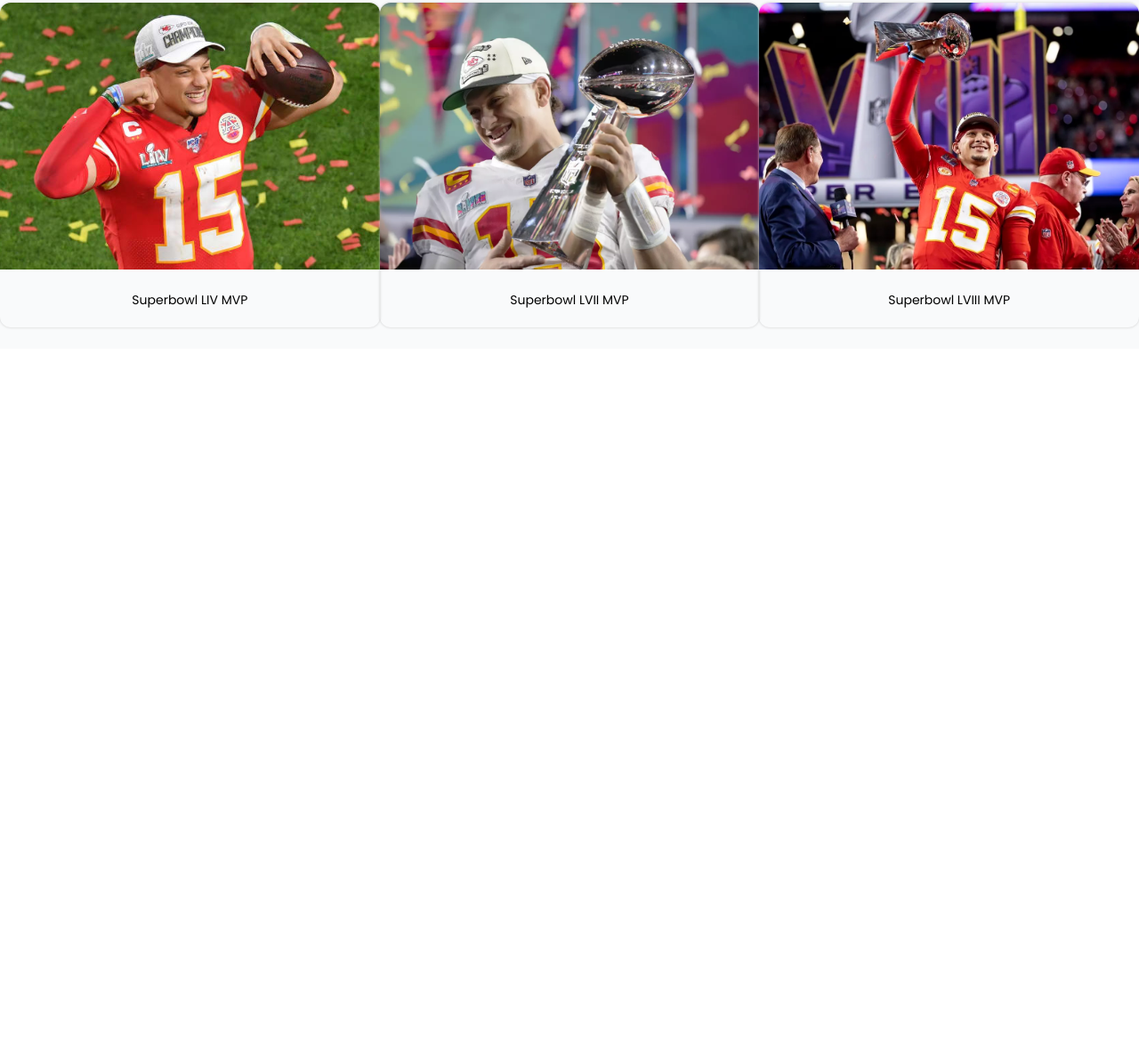
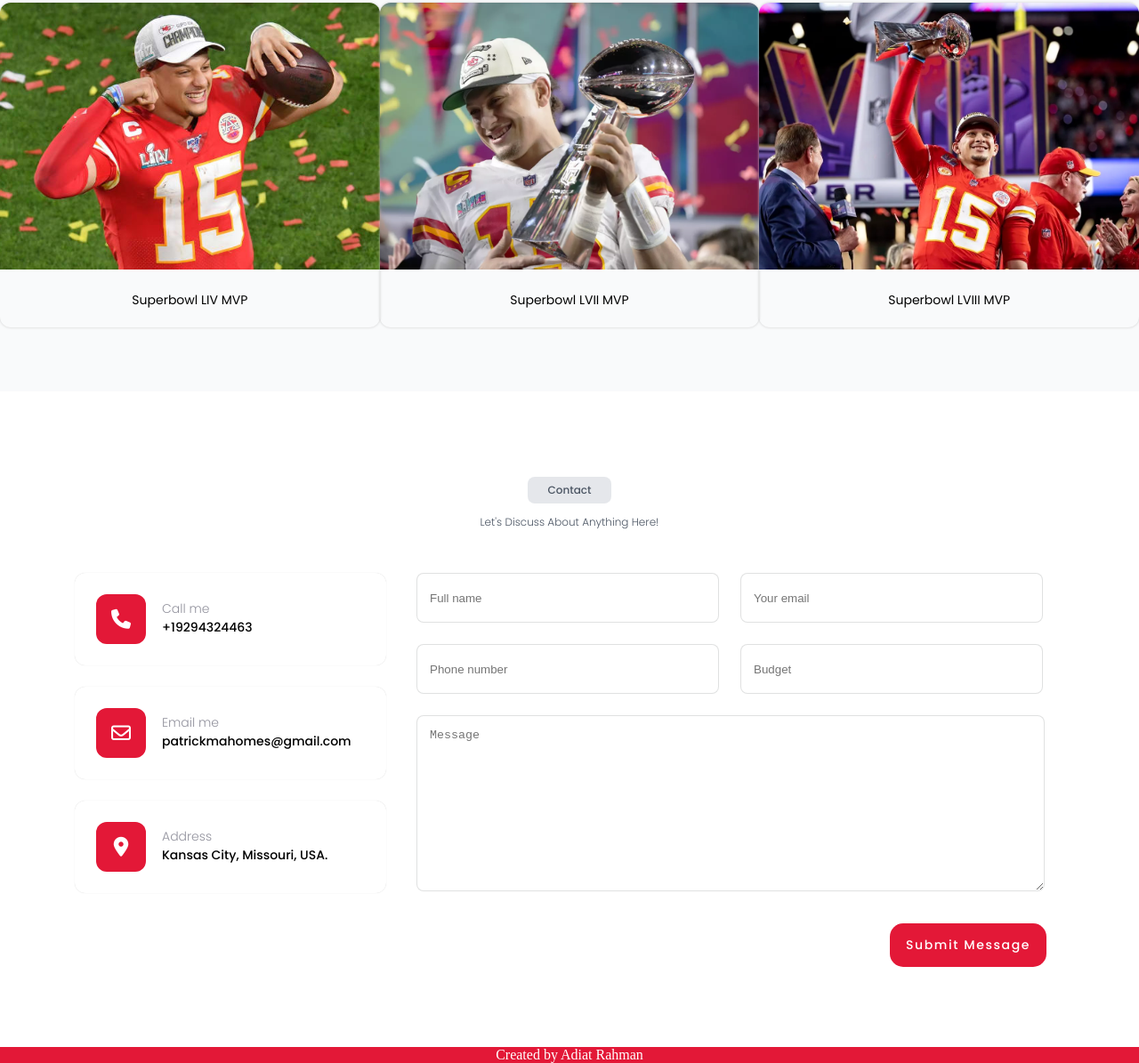
Before and after one commit to adiatraa/patrickMahomes-portfolio, a plain HTML site: page index.html in a window 1280 px wide. Shown: the part 3249-4444 px from the top of the page at 89% size. Before the commit the page ends 3641 px from the top, so only its background shows below. Drawn offline with Linux system fonts and the light colour scheme; a web font is replaced by a local one.

Commit message:
finished this website (adding contact section, footer, and achievement section)

```diff
--- a/index.html
+++ b/index.html
@@ -20,7 +20,7 @@
             </div>
             <ul>
                 <li>
-                    <a href="#home">Home</a>
+                    <a href="#hero">Home</a>
                 </li>
                 <li>
                     <a href="#about-me">About Me</a>
@@ -34,7 +34,7 @@
             </ul>
         </nav>
     </header>
-    <section class="hero">
+    <section class="hero" id="hero">
         <div class="imgHero">
             <img src="images/coverPict.png" alt="" height="auto" width="800px">
         </div>
@@ -86,7 +86,7 @@
         <div class="card-area">
             <div class="card grid-aboutMe">
                 <div class="col-span-4">
-                        <img src="images/aboutme1.jpeg" alt="" class="img-card">
+                    <img src="images/aboutme1.jpeg" alt="" class="img-card">
                 </div>
                 <div class="col-span-8">
                     <p id="card-title-p">01 / Rise to Greatness</p>
@@ -95,11 +95,14 @@
                         senior year, the son of former MLB pitcher Pat Mahomes also excelled on the mound. Facing off
                         against future MLB pitcher Michael Kopech, he tallied 16 strikeouts in a no-hitter.<br><br>
 
-                        Though Mahomes had committed to play football at Texas Tech, the Detroit Tigers selected him in the
+                        Though Mahomes had committed to play football at Texas Tech, the Detroit Tigers selected him in
+                        the
                         37th round of the 2014 MLB draft. <br><br>
 
-                        In college he played both sports before focusing on the gridiron as a junior. That year, he amassed
-                        5,052 passing yards and 41 touchdowns against 10 interceptions in head coach Kliff Kingsbury's Air
+                        In college he played both sports before focusing on the gridiron as a junior. That year, he
+                        amassed
+                        5,052 passing yards and 41 touchdowns against 10 interceptions in head coach Kliff Kingsbury's
+                        Air
                         Raid offense.<br><br>
 
                         Mahomes was far from a lock to be an early pick, but he decided to forgo his final year of
@@ -116,13 +119,20 @@
                 </div>
                 <div class="col-span-8">
                     <p id="card-title-p">02 / A Rare Rookie Understudy</p>
-                    <p id="card-content-p">In an age when first-round quarterbacks are expected to start as rookies—sometimes as soon as Week 1—Mahomes watched Smith guide Kansas City back to the playoffs. After essentially redshirting in his first year, he wasted little time rewarding the organization's foresight and patience.<br><br>
+                    <p id="card-content-p">In an age when first-round quarterbacks are expected to start as
+                        rookies—sometimes as soon as Week 1—Mahomes watched Smith guide Kansas City back to the
+                        playoffs. After essentially redshirting in his first year, he wasted little time rewarding the
+                        organization's foresight and patience.<br><br>
 
-                        In the first full season as a chief team starter, Mahomes joined Peyton Manning and Tom Brady in a highly exclusive club by tossing 50 passing touchdowns. At just 23 years of age, he matched Dan Marino as the youngest to ever eclipse 5,000 passing yards in a season.<br><br>
+                        In the first full season as a chief team starter, Mahomes joined Peyton Manning and Tom Brady in
+                        a highly exclusive club by tossing 50 passing touchdowns. At just 23 years of age, he matched
+                        Dan Marino as the youngest to ever eclipse 5,000 passing yards in a season.<br><br>
 
-                        The season's overwhelming MVP took his squad to the AFC Championship Game, but K.C. lost in overtime to Brady's New England Patriots. <br><br>
+                        The season's overwhelming MVP took his squad to the AFC Championship Game, but K.C. lost in
+                        overtime to Brady's New England Patriots. <br><br>
 
-                        Following his unprecedented NFL introduction, Mahomes said it was "just the beginning." He's certainly lived up to that declaration.<br><br>
+                        Following his unprecedented NFL introduction, Mahomes said it was "just the beginning." He's
+                        certainly lived up to that declaration.<br><br>
                     </p>
                     <div class="button-container">
                         <a href="#" class="btn-card">Read More →</a>
@@ -137,11 +147,19 @@
                     <p id="card-title-p">03 / A Champion Chasing More</p>
                     <p id="card-content-p">How do you follow a 50-touchdown debut? Mahomes won the Super Bowl.<br><br>
 
-                        Though he didn't replicate his Madden-like numbers from the previous season, Mahomes accumulated 901 passing yards and 10 touchdowns with just two interceptions in three come-from-behind playoff wins. With the Chiefs down 20-10 to the San Francisco 49ers, he led them to 21 unanswered fourth-quarter points and the team's first championship in 50 years. He was named Super Bowl LIV MVP.<br><br>
+                        Though he didn't replicate his Madden-like numbers from the previous season, Mahomes accumulated
+                        901 passing yards and 10 touchdowns with just two interceptions in three come-from-behind
+                        playoff wins. With the Chiefs down 20-10 to the San Francisco 49ers, he led them to 21
+                        unanswered fourth-quarter points and the team's first championship in 50 years. He was named
+                        Super Bowl LIV MVP.<br><br>
 
-                        During the offseason, the organization awarded him a record-setting contract extension for $450 million over 10 years. Don't be surprised if he brings more than one more title to Arrowhead Stadium before the deal expires. <br><br>
+                        During the offseason, the organization awarded him a record-setting contract extension for $450
+                        million over 10 years. Don't be surprised if he brings more than one more title to Arrowhead
+                        Stadium before the deal expires. <br><br>
 
-                        Mahomes showed no signs of complacency after getting paid, posting 4,730 passing yards with 38 touchdowns to just six interceptions. With a first-round playoff bye, Kansas City could become the first back-to-back champion since 2003 and 2004 New England.<br><br>
+                        Mahomes showed no signs of complacency after getting paid, posting 4,730 passing yards with 38
+                        touchdowns to just six interceptions. With a first-round playoff bye, Kansas City could become
+                        the first back-to-back champion since 2003 and 2004 New England.<br><br>
                     </p>
                     <div class="button-container">
                         <a href="#" class="btn-card">Read More →</a>
@@ -213,9 +231,77 @@
 
             </div>
         </div>
+    </section>
+
+    <section class="contact" id="contact">
+        <div class="subtitle-container">
+            <p class="title-p">Contact</p>
+        </div>
+        <p class="subtitle-p">Let's Discuss About Anything Here!</p>
+        <div class="contact-container">
+            <div class="contact-content">
+                <div class="contact-call d-flex mg-b-24 contact-deco">
+                    <div class="contact-icon">
+                        <i class="fa-solid fa-phone"></i>
+                    </div>
+                    <div class="contact-data">
+                        <p class="contact-mainP">Call me</p>
+                        <p class="contact-subP">+19294324463</p>
+                    </div>
+                </div>
+                <div class="contact-email d-flex mg-b-24 contact-deco">
+                    <div class="contact-icon">
+                        <i class="fa-regular fa-envelope"></i>
+                    </div>
+                    <div class="contact-data">
+                        <p class="contact-mainP">Email me</p>
+                        <p class="contact-subP">patrickmahomes@gmail.com</p>
+                    </div>
+                </div>
+                <div class="contact-address d-flex mg-b-24 contact-deco">
+                    <div class="contact-icon">
+                        <i class="fa-solid fa-location-dot"></i>
+                    </div>
+                    <div class="contact-data">
+                        <p class="contact-mainP">Address</p>
+                        <p class="contact-subP">Kansas City, Missouri, USA.</p>
+                    </div>
+                </div>
+            </div>
+            <div class="contact-rightSide">
+                <form action="#">
+                    <div class="contact-form-row1 d-flex">
+                        <div class="input-form">
+                            <input type="text" placeholder="Full name">
+                        </div>
+                        <div class="input-form">
+                            <input type="text" placeholder="Your email">
+                        </div>
+                    </div>
+                    <div class="contact-form-row2 d-flex">
+                        <div class="input-form">
+                            <input type="text" placeholder="Phone number">
+                        </div>
+                        <div class="input-form">
+                            <input type="text" placeholder="Budget">
+                        </div>
+                    </div>
+                    <div class="textarea-form message-box">
+                        <textarea placeholder="Message"></textarea>
+                    </div>
+                    <div class="form-button">
+                        <a href="#" class="fbtn">Submit Message</a>
+                    </div>
+
+                </form>
+            </div>
+        </div>
+    </section>
+
+    <div class="footer">
+        <p>Created by Adiat Rahman</p>
+    </div>
+</body>
 
 
-        </section>
-</body>
-
 </html>
--- a/style.css
+++ b/style.css
@@ -271,13 +271,14 @@ nav ul li a:hover {
 .btn-card:hover{
     box-shadow: 0 0 1rem #E31837;
 }
+/* About Me */
 
-
+/* Achievement */
 .achievement{
     margin-top: 96px;
     background: #F9FAFB;
     padding-top: 18px;
-
+    padding-bottom: 48px;
 }
 
 .achievement-area{
@@ -320,3 +321,139 @@ nav ul li a:hover {
     font-size: 14px;
     padding: 20px 70px 20px 70px;
 }
+/* Achievement */
+
+/* Contact */
+
+.contact{
+    padding-bottom: 90px;
+}
+
+.contact-container{
+    display: flex;
+    justify-content: center;
+}
+
+.d-flex{
+    display: flex;
+}
+
+.mg-b-24{
+    margin-bottom: 24px;
+}
+
+.contact-deco{
+    height: 104px;
+    width: 350px;
+    box-shadow: 0 0 0.9px #ccc;
+    padding: 24px;
+    border-radius: 12px;
+}
+
+.contact-icon{
+    background: #E31837;
+    padding: 10px;
+    border-radius: 12px;
+    height: 56px;
+    width: 56px;
+    display: flex;
+    justify-content: center;
+    align-items: center;
+}
+
+.contact-data{
+    padding: 6px 0px 0px 18px;
+    line-height: 1.5;
+}
+
+.contact-icon i{
+    color: white;
+    font-size: 22px;
+}
+
+.contact-mainP{
+    font-family: "Poppins", sans-serif;
+    font-size: 14px;
+    font-weight: 300;
+    color: #92929D;
+}
+
+.contact-subP{
+    font-family: "Poppins", sans-serif;
+    font-size: 14px;
+    font-weight: 500;
+}
+
+.input-form{
+    height: 56px;
+    width: 340px;
+    margin-right: 24px;
+}
+
+.input-form input{
+    height: 100%;
+    width: 100%;
+    border: 0.8px solid #bec0bf79;
+    border-radius: 8px;
+    padding: 0 14px;
+}
+
+.contact-form-row1{
+    margin-left: 34px;
+}
+
+.contact-form-row2{
+    margin-left: 34px;
+    margin-top: 24px;
+}
+
+.textarea-form{
+    height: 198px;
+    width: 706px;
+    margin-right: 24px;
+}
+
+.textarea-form textarea{
+    height: 100%;
+    width: 100%;
+    border: 0.8px solid #bec0bf79;
+    border-radius: 8px;
+    padding: 14px 14px;
+    margin: 24px 0px 24px 34px
+}
+
+.form-button{
+    display: flex;
+    justify-content: end;
+    margin-top: 60px;
+    margin-right: 20px;
+}
+
+.fbtn{
+    font-family: "Poppins", sans-serif;
+    padding: 14px 18px;
+    background: #E31837;
+    border-radius: 15px;
+    box-shadow: none;
+    font-size: 14px;
+    color: white;
+    letter-spacing: 0.1rem;
+    font-weight: 500;
+    transition: 0.5s ease;
+    text-decoration: none;
+}
+
+.fbtn:hover{
+    box-shadow: 0 0 1rem #E31837;
+}
+/* Contact */
+
+/* footer */
+.footer {
+    left: 0;
+    bottom: 0;
+    width: 100%;
+    background-color: #E31837;
+    color: white;
+    text-align: center;
+  }
```
Also changed, not shown: 1 other file.
